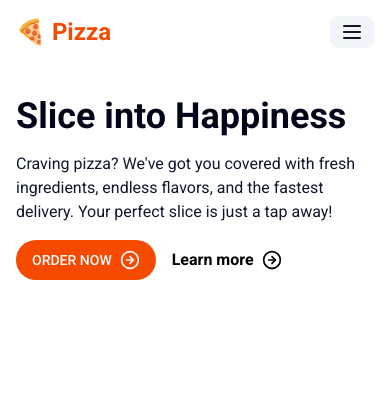
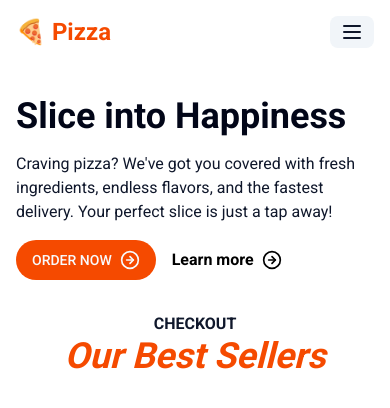
Before and after one commit to ahmed-reda-301/food-ordering-app, a Next.js app: page / in a window 390 px wide. Shown: the top 408 px of the page. Built offline with nearby package versions, Linux system fonts and the light colour scheme.

Commit message:
feat: add BestSellers component to display a responsive section for top-selling menu items with MainHeading support

```diff
--- /dev/null
+++ b/src/app/_components/BestSellers.tsx
@@ -0,0 +1,46 @@
+// src/app/_components/BestSellers.tsx
+//
+// BestSellers Component
+// ---------------------
+// Purpose:
+// - Displays the "Best Sellers" section on the homepage or menu page.
+// - Uses the MainHeading component for a consistent section header.
+// - Intended to showcase the most popular or top-selling menu items.
+//
+// Features:
+// - Responsive section layout using Tailwind CSS utility classes.
+// - Centered heading with subtitle and title.
+// - Placeholder for future dynamic content (e.g., best seller cards from database).
+//
+// Usage:
+// - Import and use <BestSellers /> in your main page (e.g., Home or Menu).
+// - You can later extend this component to fetch and display real best seller data.
+//
+// Example:
+// <section>
+//   <div className="container">
+//     <div className="text-center mb-4">
+//       <MainHeading subTitle="checkOut" title="Our Best Sellers" />
+//     </div>
+//     {/* Best seller items go here */}
+//   </div>
+// </section>
+
+import MainHeading from '@/components/main-heading';
+
+async function BestSellers() {
+  return (
+    <section>
+      <div className='container'>
+        <div className='text-center mb-4'>
+          <MainHeading
+            subTitle={'checkOut'}
+            title={'Our Best Sellers'}
+          />
+        </div>
+      </div>
+    </section>
+  );
+}
+
+export default BestSellers;
--- a/src/app/page.tsx
+++ b/src/app/page.tsx
@@ -1,9 +1,11 @@
+import BestSellers from "./_components/BestSellers";
 import Hero from "./_components/Hero";
 
 export default function Home() {
   return (
     <main>
       <Hero/>
+      <BestSellers />
 
     </main>
   );
```
